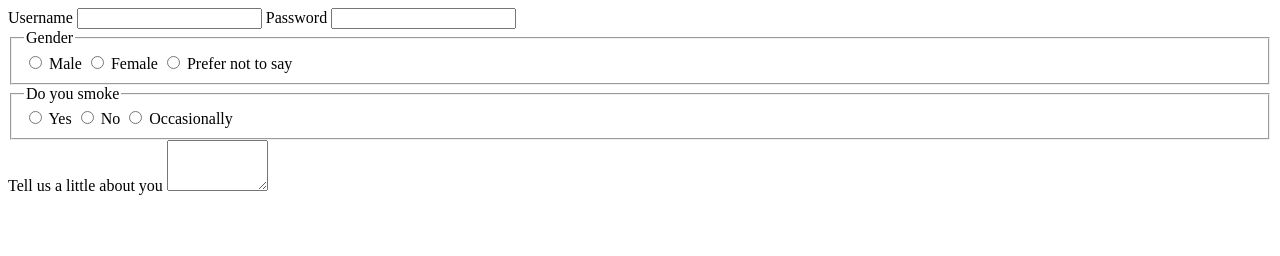
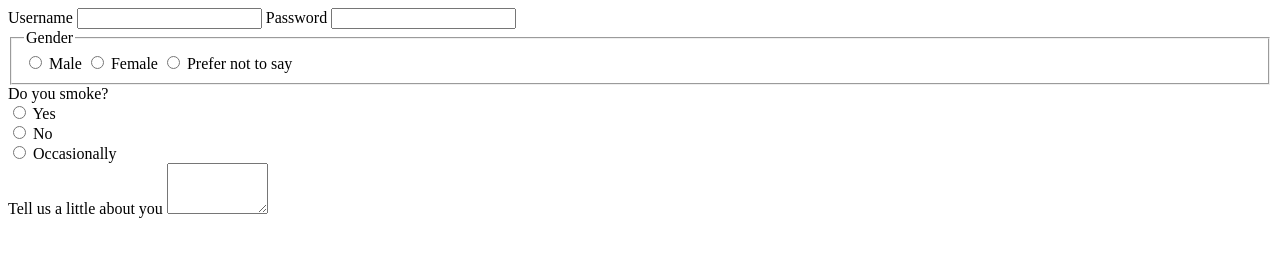
Before and after one commit to CodeCoreYVR/codecore_fundamentals_nov_2018, a plain HTML site: page class2/other-elements.html in a window 1280 px wide. Drawn offline with Linux system fonts and the light colour scheme.

Commit message:
update code

```diff
--- a/class2/other-elements.html
+++ b/class2/other-elements.html
@@ -28,22 +28,27 @@
           Prefer not to say
         </label>
       </fieldset>
-      <fieldset>
-          <legend>
-            Do you smoke
-          </legend>
 
+      <div>
+        <div>Do you smoke?</div>
+
+        <div>
           <input type="radio" id="yes" value="Y" name="do-you-smoke" />
           <label for="yes">Yes</label>
+        </div>
 
+        <div>
           <input type="radio" id="no" value="F" name="do-you-smoke" />
           <label for="no">No</label>
+        </div>
 
+        <div>
           <input type="radio" id="occasionally" value="PNTS" name="do-you-smoke" />
           <label for="occasionally">
             Occasionally
           </label>
-        </fieldset>
+        </div>
+      </div>
 
       <label for="about-you">
         Tell us a little about you
```
Also changed, not shown: 1 other file.
